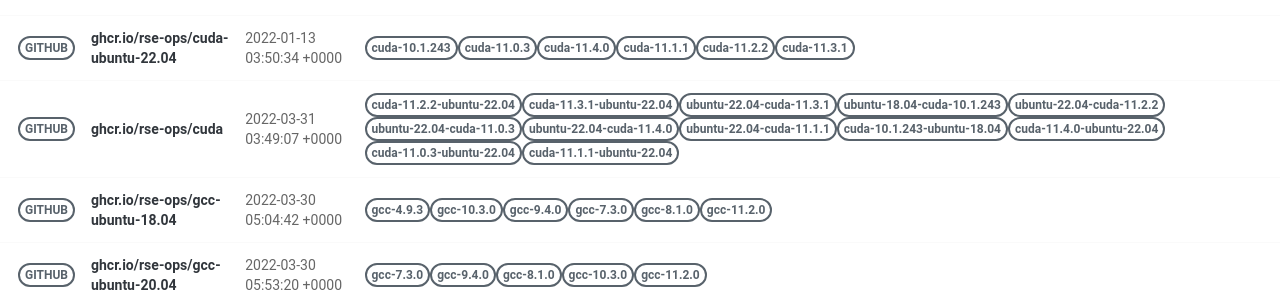
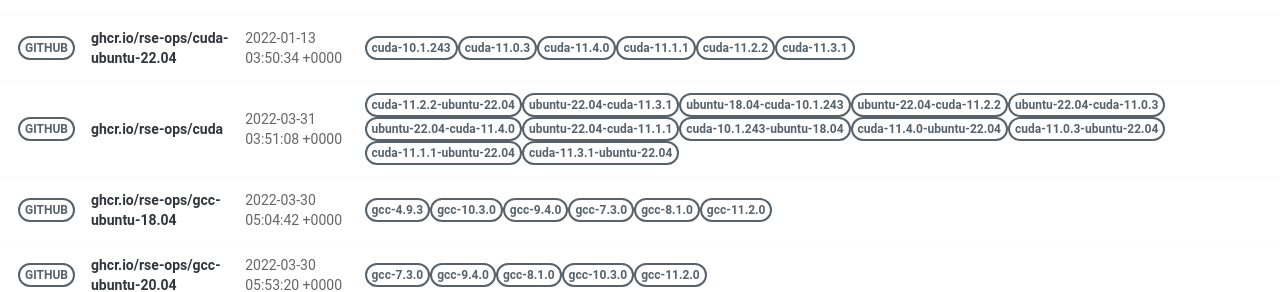
Before and after one commit to rse-ops/docker-images, a Jekyll site: the page built from pages/index.md, in a window 1280 px wide. Shown: the part 414-706 px from the top of the page. Built offline with Jekyll 4.4.1, drawn with Linux system fonts in a browser that asks for light colours; nearby versions of some CDN libraries.

Commit message:
Automated push to update library 2022-03-31

```diff
--- a/_library/ghcr.io-rse-ops-cuda.md
+++ b/_library/ghcr.io-rse-ops-cuda.md
@@ -1,7 +1,7 @@
 ---
 layout: container
 name: ghcr.io/rse-ops/cuda
-updated_at: 2022-03-31 03:49:07.869842
+updated_at: 2022-03-31 03:51:08.884079
 
 
 container_url: https://github.com/orgs/rse-ops/packages/container/package/cuda
```
Also changed, not shown: other parts of _library/ghcr.io-rse-ops-cuda.md (+3 -3 lines).
